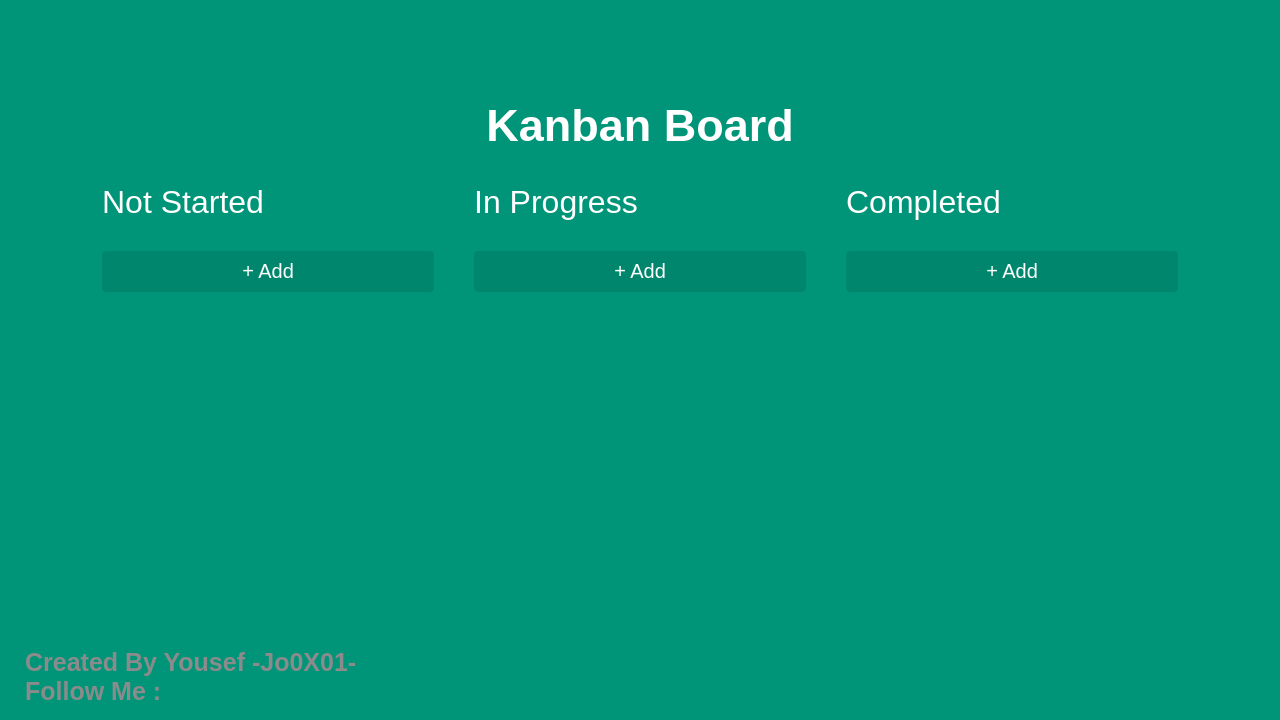
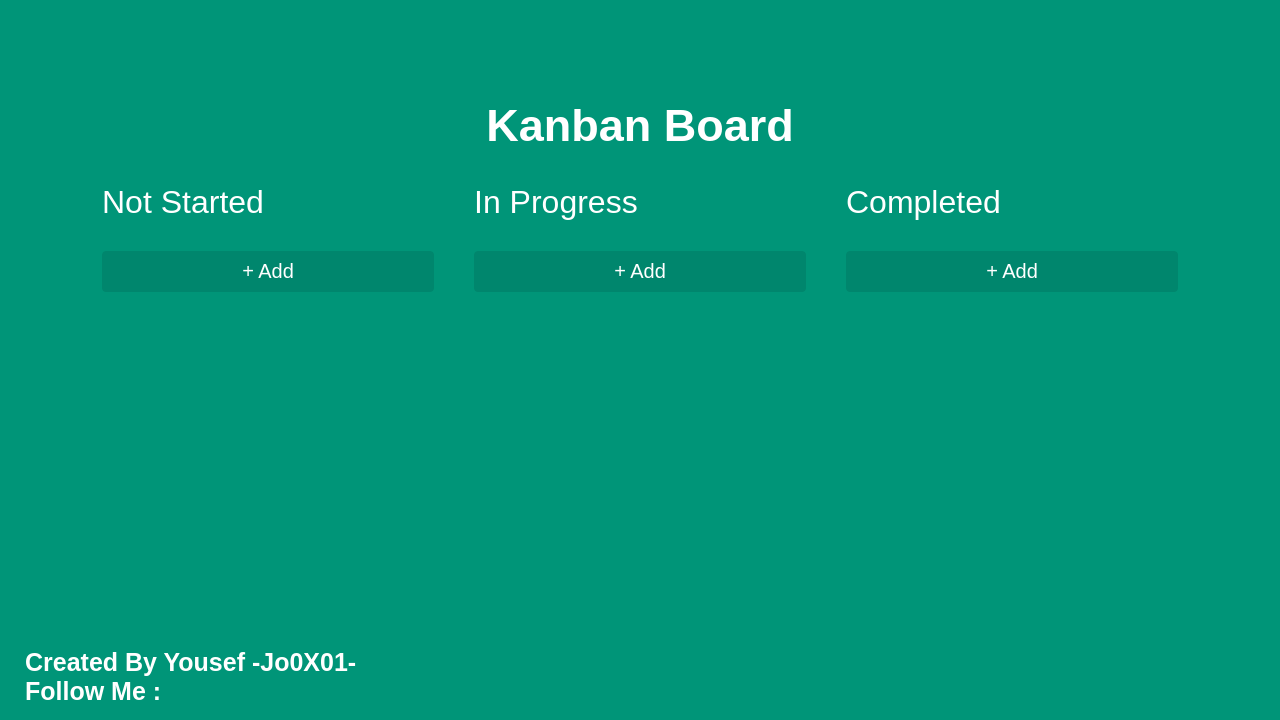
Before and after one commit to Jo0X01/Kalbonyan-Board, a plain HTML site: page index.html in a window 1280 px wide. Shown: the top 720 px of the page. Drawn offline with Linux system fonts and the light colour scheme.

Commit message:
Update index.html

```diff
--- a/index.html
+++ b/index.html
@@ -47,7 +47,7 @@
         id="me"
         style="
           margin-bottom: 5%;
-          color: #8b8b8b;
+          color: white;
           font-weight: bold;
           font-size: 25px;
         "
```
